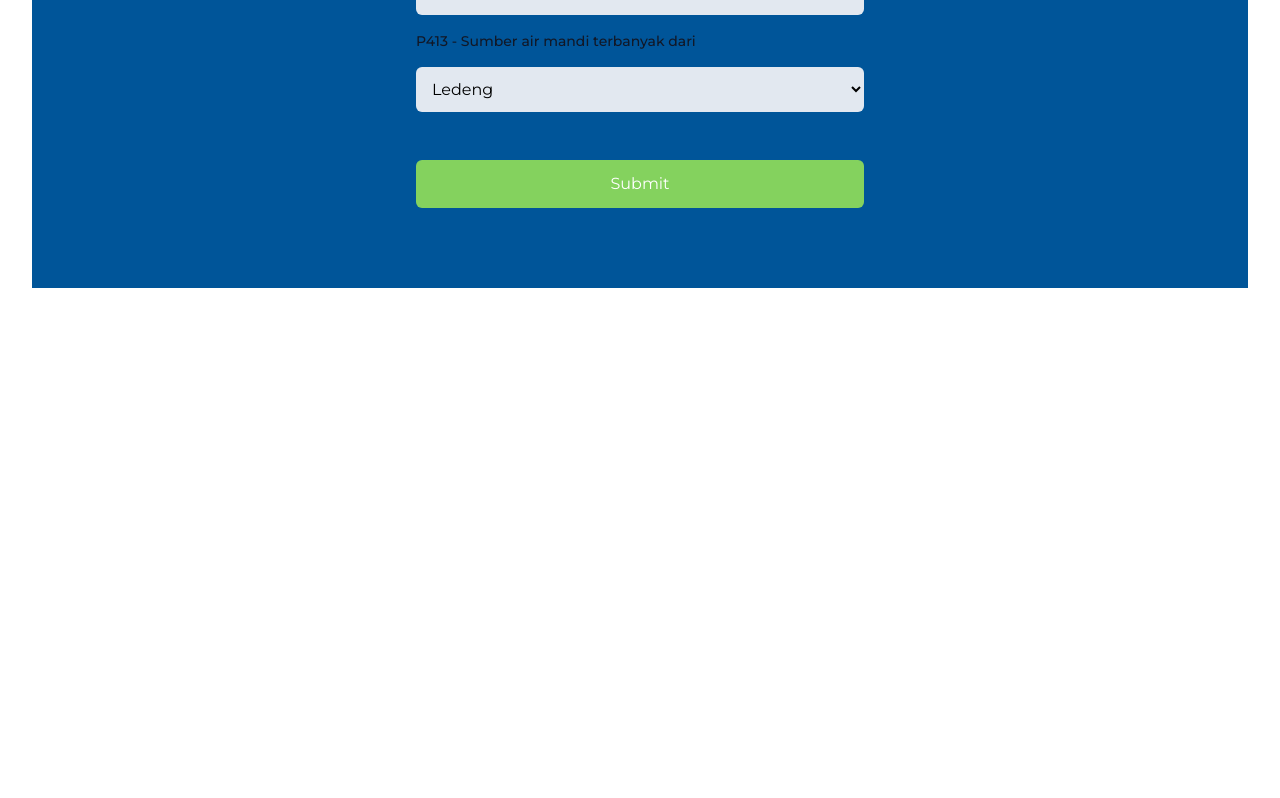
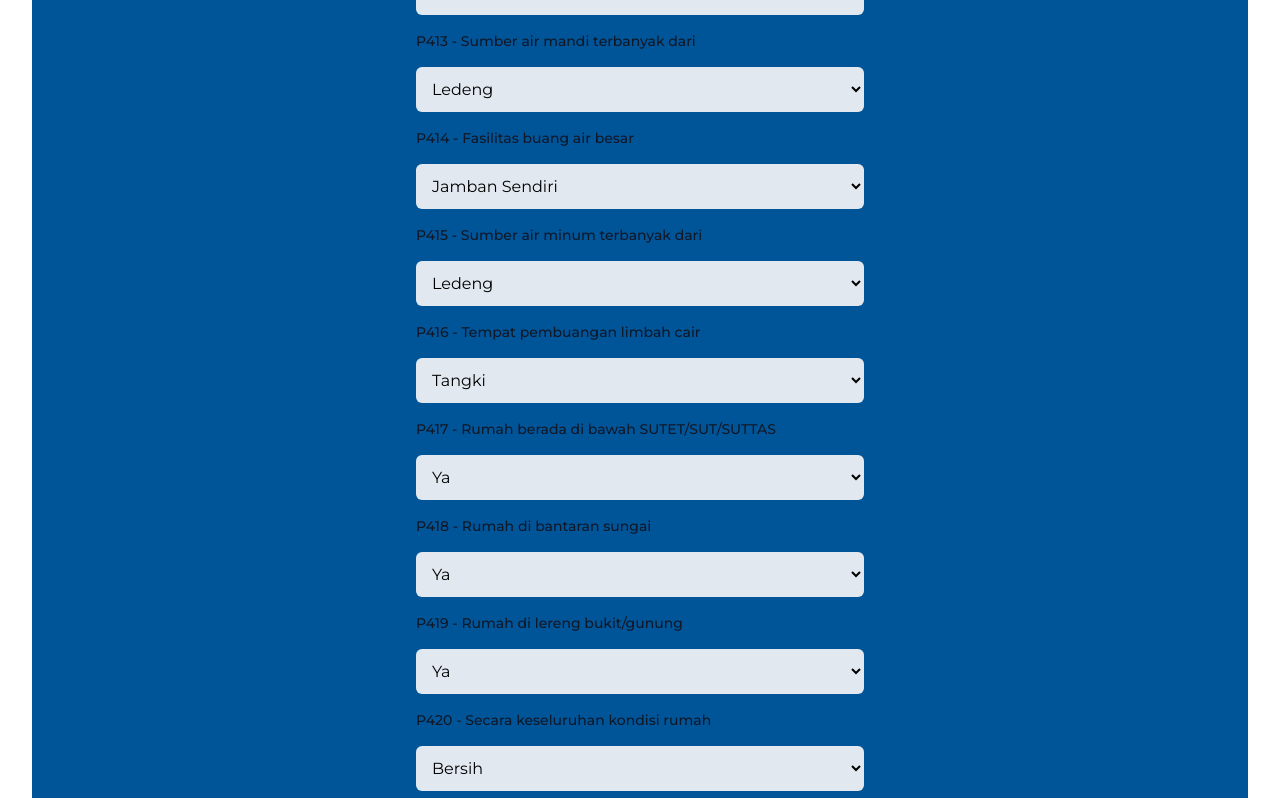
Before and after one commit to yondikavl/Website-SDGS-Sidorejo, a Next.js app: page / in a window 1280 px wide. Shown: the part 3642-4440 px from the top of the page. Before the commit the page ends 3930 px from the top, so only its background shows below. Built offline with nearby package versions, Linux system fonts and the light colour scheme.

Commit message:
add field column

```diff
--- a/src/app/page.jsx
+++ b/src/app/page.jsx
@@ -213,6 +213,51 @@ export default function Home() {
               "Kemasan",
             ]}
           />
+          <MultiOption
+            label="P414 - Fasilitas buang air besar"
+            options={["Jamban Sendiri", "Jamban Bersama"]}
+            values={["Jamban Sendiri", "Jamban Bersama"]}
+          />
+          <MultiOption
+            label="P415 - Sumber air minum terbanyak dari"
+            options={[
+              "Ledeng",
+              "Perpipaan Berbayar",
+              "Air isi ulang",
+              "Kemasan",
+            ]}
+            values={[
+              "Ledeng",
+              "Perpipaan Berbayar",
+              "Air isi ulang",
+              "Kemasan",
+            ]}
+          />
+          <MultiOption
+            label="P416 - Tempat pembuangan limbah cair"
+            options={["Tangki", "Instalasi pengelolaan limbah"]}
+            values={["Tangki", "Instalasi pengelolaan limbah"]}
+          />
+          <MultiOption
+            label="P417 - Rumah berada di bawah SUTET/SUT/SUTTAS"
+            options={["Ya", "Tidak"]}
+            values={["Ya", "Tidak"]}
+          />
+          <MultiOption
+            label="P418 - Rumah di bantaran sungai"
+            options={["Ya", "Tidak"]}
+            values={["Ya", "Tidak"]}
+          />
+          <MultiOption
+            label="P419 - Rumah di lereng bukit/gunung"
+            options={["Ya", "Tidak"]}
+            values={["Ya", "Tidak"]}
+          />
+          <MultiOption
+            label="P420 - Secara keseluruhan kondisi rumah"
+            options={["Bersih", "Kumuh"]}
+            values={["Bersih", "Kumuh"]}
+          />
 
           <div className="flex flex-col items-center justify-center">
             <input
```
